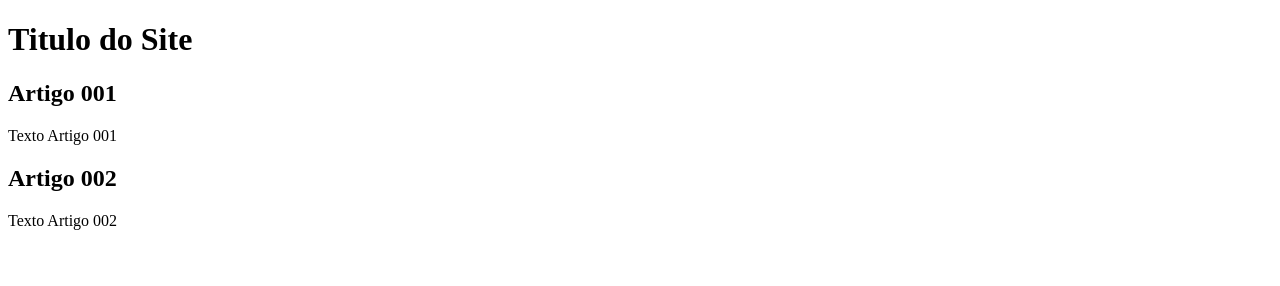
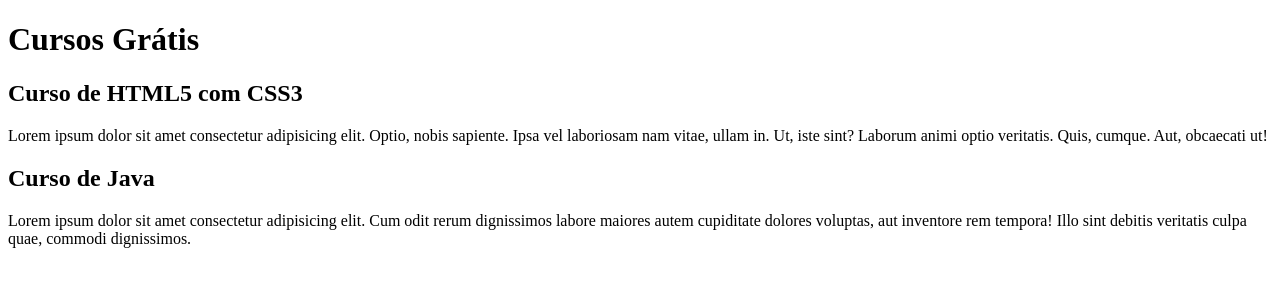
Before and after one commit to MunhozRufino/ESTUDOS-GITHUB-BRANCH, a plain HTML site: page index.html in a window 1280 px wide. Drawn offline with Linux system fonts and the light colour scheme.

Commit message:
comecei a escrever o conteudo

```diff
--- a/index.html
+++ b/index.html
@@ -9,15 +9,15 @@
 <body>
     <main>
         <header>
-            <h1>Titulo do Site</h1>
+            <h1>Cursos Grátis</h1>
         </header>
         <article>
-            <h2>Artigo 001</h2>
-            <p>Texto Artigo 001</p>
+            <h2>Curso de HTML5 com CSS3</h2>
+            <p>Lorem ipsum dolor sit amet consectetur adipisicing elit. Optio, nobis sapiente. Ipsa vel laboriosam nam vitae, ullam in. Ut, iste sint? Laborum animi optio veritatis. Quis, cumque. Aut, obcaecati ut!</p>
         </article>
         <article>
-            <h2>Artigo 002</h2>
-            <p>Texto Artigo 002</p>
+            <h2>Curso de Java</h2>
+            <p>Lorem ipsum dolor sit amet consectetur adipisicing elit. Cum odit rerum dignissimos labore maiores autem cupiditate dolores voluptas, aut inventore rem tempora! Illo sint debitis veritatis culpa quae, commodi dignissimos.</p>
         </article>
     </main>
 
```
